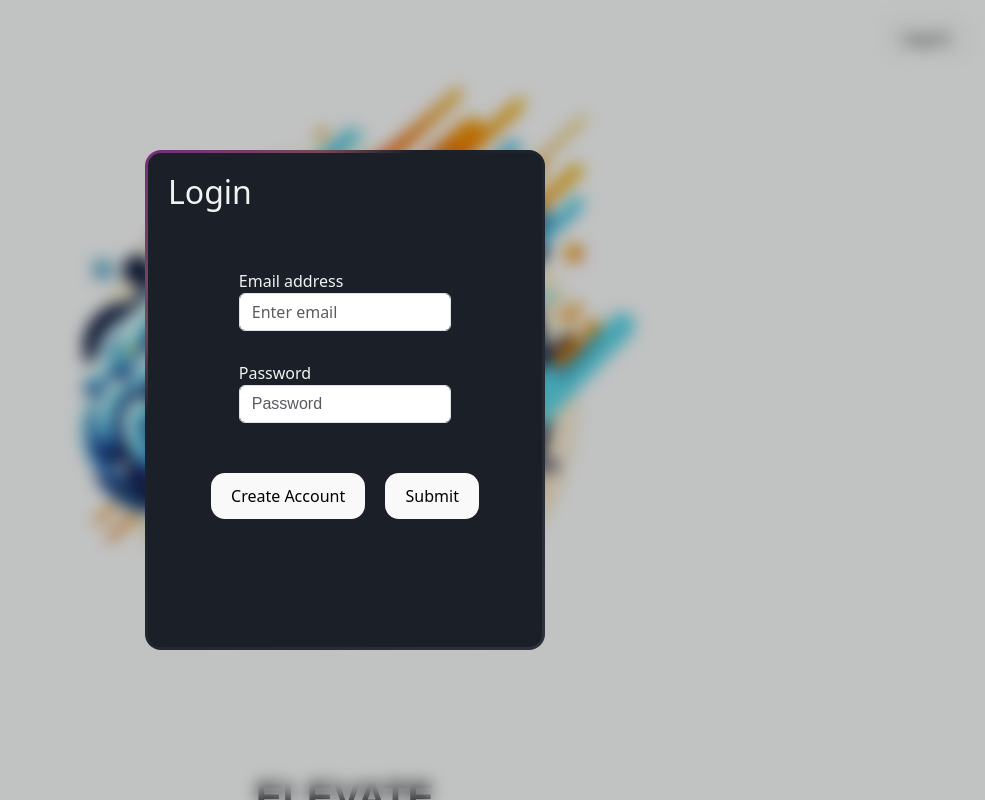
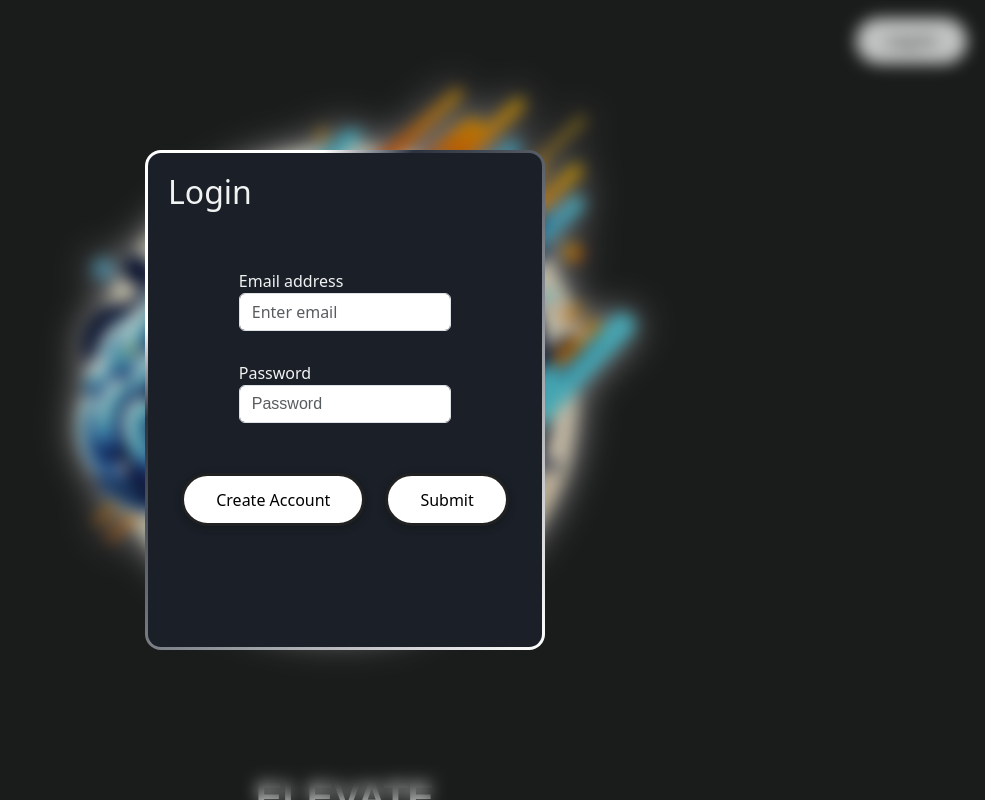
Before and after one commit to Sparkhacks2024/Elevate, a React (Vite) app: page / in a window 1280 px wide. Both pictures are taken after a click on the button "Log In". Shown: the whole page, without its empty margins (295-1280 px from the left). Built offline with nearby package versions, Linux system fonts and the light colour scheme.

Commit message:
fixed buttons and coloring

```diff
--- a/src/assets/components/login.tsx
+++ b/src/assets/components/login.tsx
@@ -106,8 +106,14 @@ function Login({ setToken }: any) {
               alignItems: "center",
             }}
           >
-            <button style={{ margin: "20px 10px" }}>Create Account</button>
-            <button type="submit" style={{ margin: "20px 10px" }}>
+            <button className="sayhello" style={{ margin: "20px 10px" }}>
+              Create Account
+            </button>
+            <button
+              className="sayhello"
+              type="submit"
+              style={{ margin: "20px 10px" }}
+            >
               Submit
             </button>
           </div>
--- a/src/assets/css files/login.css
+++ b/src/assets/css files/login.css
@@ -31,10 +31,10 @@
     border-radius: 16px;
     background-image: linear-gradient(
       135deg,
-      #752e7c,
-      #734a58 20%,
-      #1b2028 30%,
-      #2c333e 100%
+      white,
+      white 20%,
+      #2c333e 30%,
+      white 100%
     );
   }
 }
--- a/src/index.css
+++ b/src/index.css
@@ -4,7 +4,7 @@
 
   color-scheme: light dark;
   color: rgba(255, 255, 255, 0.87);
-  background-color: #d0efff;
+  background-color: #212121;
 
   font-synthesis: none;
   text-rendering: optimizeLegibility;
@@ -19,7 +19,7 @@ html {
 
 body {
   height: 100%;
-  background-color: #d0efff;
+  background-color: #212121;
   overflow: auto;
   margin: 0;
   padding: 0;
@@ -49,13 +49,6 @@ button {
   cursor: pointer;
   transition: border-color 0.25s;
 }
-button:hover {
-  border-color: #646cff;
-}
-button:focus,
-button:focus-visible {
-  outline: 4px auto -webkit-focus-ring-color;
-}
 
 @media (prefers-color-scheme: light) {
   :root {
@@ -69,3 +62,64 @@ button:focus-visible {
     background-color: #f9f9f9;
   }
 }
+
+@keyframes glow {
+  0%,
+  100% {
+    filter: drop-shadow(0 0 5px rgba(255, 255, 255, 0));
+  }
+  50% {
+    filter: drop-shadow(0 0 20px rgba(255, 255, 255, 1));
+  }
+}
+
+.logo {
+  animation: glow 3s ease-in-out infinite;
+}
+
+.sayhello {
+  background: white;
+  display: inline-block;
+  text-align: center;
+  justify-content: center;
+  padding: 0.7em 2em;
+  border: 3px solid #212121;
+  border-radius: 34px;
+  position: relative;
+  box-shadow: 0 2px 10px rgba(0, 0, 0, 0.16), 0 3px 6px rgba(0, 0, 0, 0.1);
+  color: black;
+  text-decoration: none;
+  transition: 0.3s ease all;
+  z-index: 1;
+  cursor: pointer;
+}
+
+.sayhello:before {
+  transition: 0.3s all ease;
+  position: absolute;
+  top: 0;
+  left: 50%;
+  right: 50%;
+  border-radius: 20px;
+  bottom: 0;
+  opacity: 0;
+  content: "";
+  background: #646cff;
+  z-index: -1;
+}
+
+.sayhello:hover {
+  color: white;
+}
+
+.sayhello:hover:before {
+  transition: 0.3s all ease;
+  left: 0;
+  right: 0;
+  opacity: 1;
+}
+
+/* Reset styles when button is clicked and mouse is moved away */
+.sayhello:active {
+  transform: scale(0.9);
+}
--- a/src/pages/Landing.tsx
+++ b/src/pages/Landing.tsx
@@ -5,7 +5,7 @@ import { useNavigate } from "react-router-dom";
 import Login from "../assets/components/login";
 import brain from "../assets/images/ElevateBrain.png";
 
-const Landing = ({ setToken }) => {
+const Landing = ({ setToken }: any) => {
   const [openModal, setModal] = useState<any>(false);
   const navi = useNavigate();
   const butfun = () => {
@@ -22,16 +22,18 @@ const Landing = ({ setToken }) => {
           alignItems: "center", // Center vertically
           height: "100vh", // Full viewport height
           overflow: "scroll",
-          backgroundColor: "white",
+          backgroundColor: "#212121",
         }}
       >
         <img
           src={brain}
+          className="logo"
           alt="Descriptive Alt Text"
           style={{ maxWidth: "100%", maxHeight: "100%" }}
         />
         <h1
           style={{
+            color: "white",
             fontSize: "40px",
             fontWeight: "700",
             textAlign: "center",
@@ -56,6 +58,7 @@ const Landing = ({ setToken }) => {
           <Login setToken={setToken} />
         </Modal>
         <button
+          className="sayhello"
           onClick={butfun}
           style={{
             position: "absolute",
--- a/src/pages/auth pages/Logging.tsx
+++ b/src/pages/auth pages/Logging.tsx
@@ -63,7 +63,7 @@ function Logging({ Token }: any) {
           backgroundSize: "cover",
           backgroundPosition: "left top",
           height: "100%",
-          backgroundColor: "#d0efff",
+          backgroundColor: "#212121",
           display: "flex",
           alignItems: "center",
           justifyContent: "center",
--- a/src/pages/auth pages/my_routines.tsx
+++ b/src/pages/auth pages/my_routines.tsx
@@ -144,7 +144,7 @@ function MyRoutine({ Token }: any) {
           backgroundSize: "cover",
           backgroundPosition: "left top",
           height: "100%",
-          backgroundColor: "#d0efff",
+          backgroundColor: "#212121",
           display: "flex",
           alignItems: "center",
           justifyContent: "center",
```
